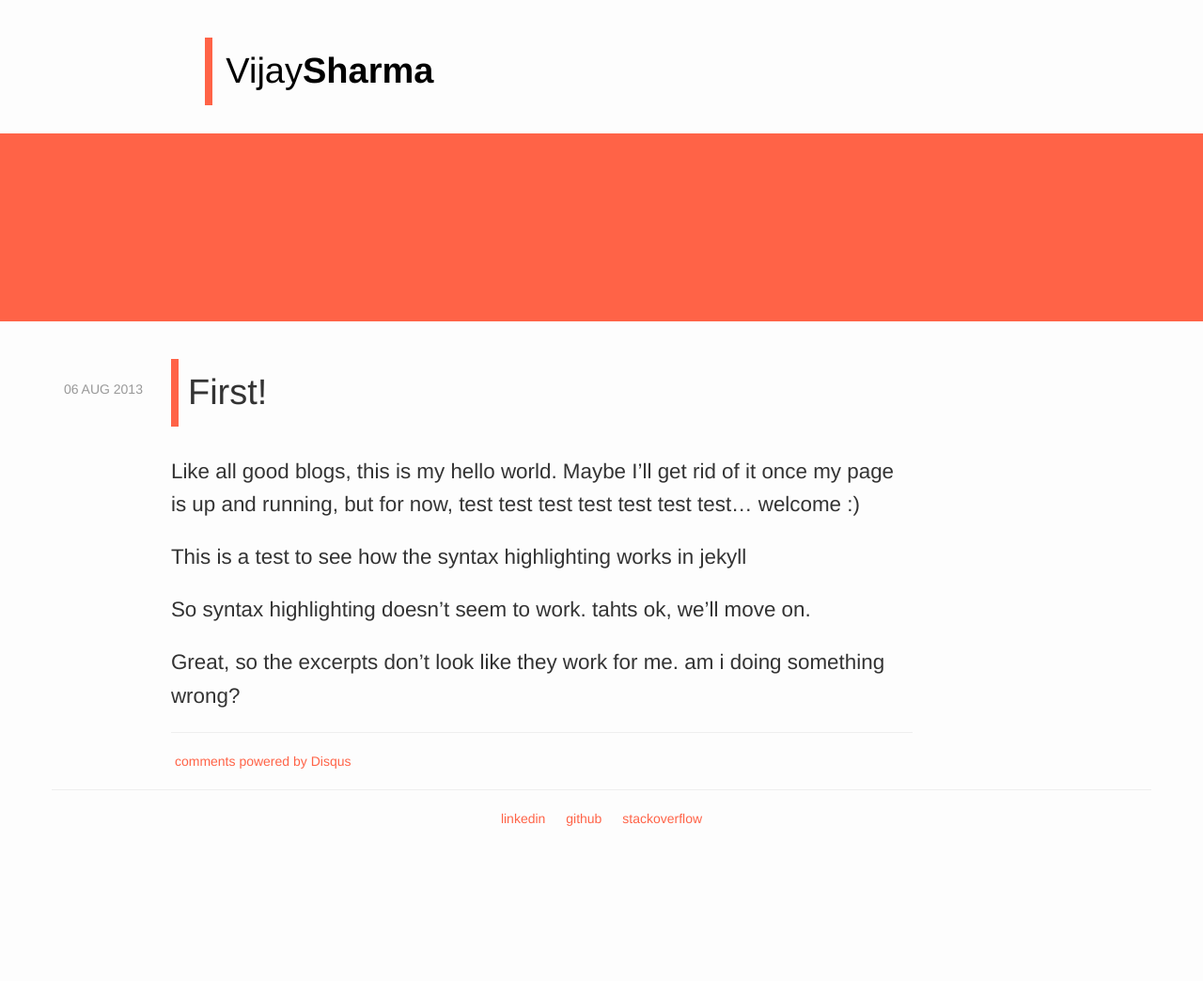
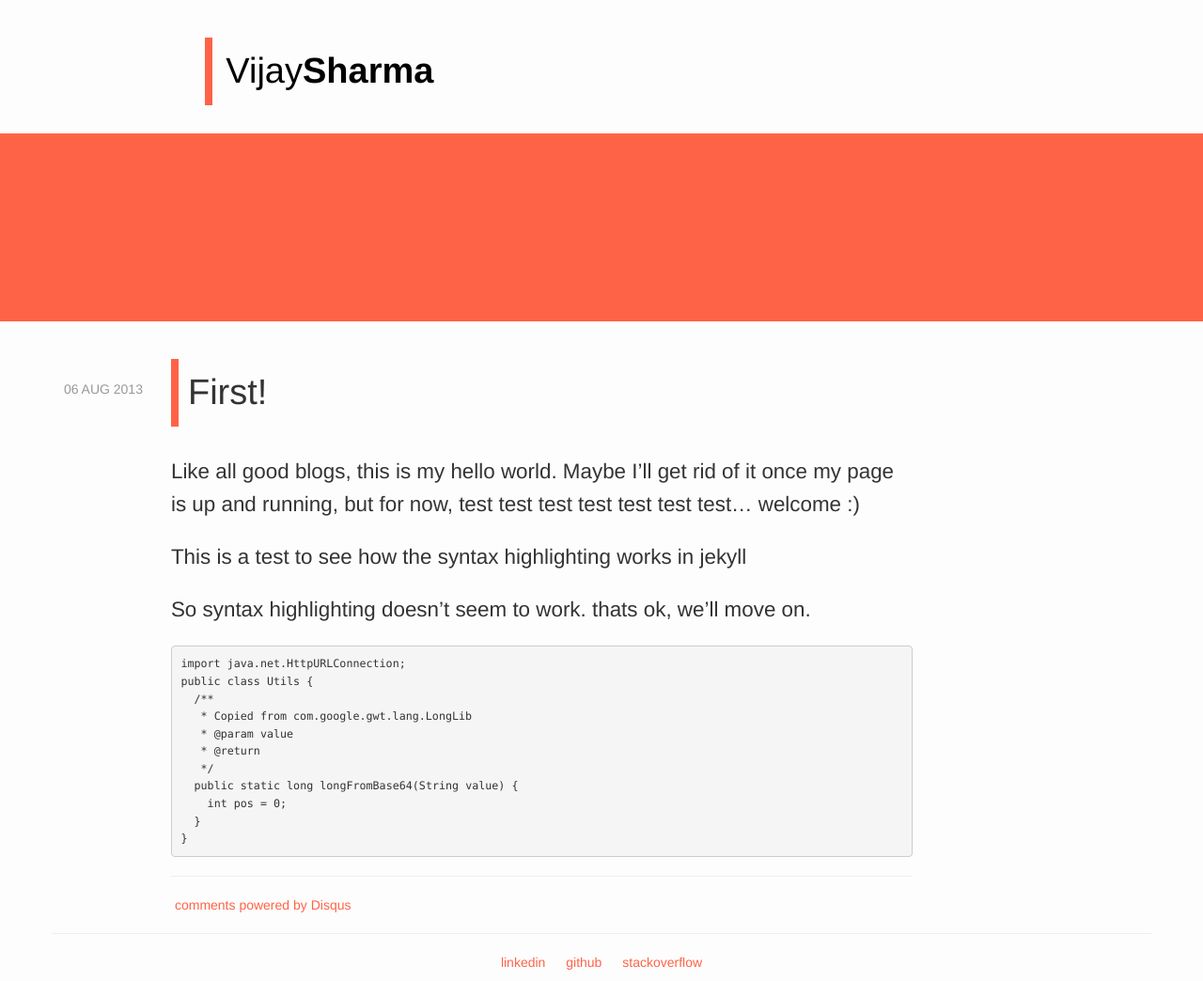
Before and after one commit to vijaysharm/vijaysharm.github.io, a Jekyll site: the page built from _posts/2013-08-6-first.md, in a window 1280 px wide. Shown: the whole page at 94% size. Built offline with Jekyll 4.4.1, drawn with Linux system fonts in a browser that asks for light colours; comment, search, counter and statistics services are not loaded; before the commit the page ends 900 px from its top, so only the background shows below that.

Commit message:
Testing more syntax highlighting

````diff
--- a/_posts/2013-08-6-first.md
+++ b/_posts/2013-08-6-first.md
@@ -6,6 +6,17 @@ Like all good blogs, this is my hello world. Maybe I'll get rid of it once my pa
 
 This is a test to see how the syntax highlighting works in jekyll
 
-So syntax highlighting doesn't seem to work. tahts ok, we'll move on.
-
-Great, so the excerpts don't look like they work for me. am i doing something wrong?
+So syntax highlighting doesn't seem to work. thats ok, we'll move on.
+```java
+import java.net.HttpURLConnection;
+public class Utils {
+  /**
+   * Copied from com.google.gwt.lang.LongLib
+   * @param value
+   * @return
+   */
+  public static long longFromBase64(String value) {
+    int pos = 0;
+  }
+}
+```
--- a/css/custom.css
+++ b/css/custom.css
@@ -1,6 +1,20 @@
 body {
 	background: #FDFDFD;
 }
+
+a {
+	color: tomato;
+	text-decoration:none;
+	padding: 4px;
+}
+a:link {text-decoration:none;}
+a:visited {text-decoration:none;}
+a:hover {
+	background: tomato;
+	color: #FDFDFD;
+	text-decoration:none;
+}
+a:active {text-decoration:none;}
 
 .header {
 	margin: 100px 0 35px 0;
@@ -9,6 +23,11 @@ body {
 .header > *:hover {
 	color: tomato;
 	background: #FDFDFD;
+}
+
+.header a {
+	color: black;
+	text-decoration: none;
 }
 
 .banner {
@@ -40,25 +59,6 @@ body {
 
 .footer {
 	padding: 20px 0;
-}
-
-a {
-	color: tomato;
-	text-decoration:none;
-	padding: 4px;
-}
-a:link {text-decoration:none;}
-a:visited {text-decoration:none;}
-a:hover {
-	background: tomato;
-	color: #FDFDFD;
-	text-decoration:none;
-}
-a:active {text-decoration:none;}
-
-.header a {
-	color: black;
-	text-decoration: none;
 }
 
 .footer a {
````
